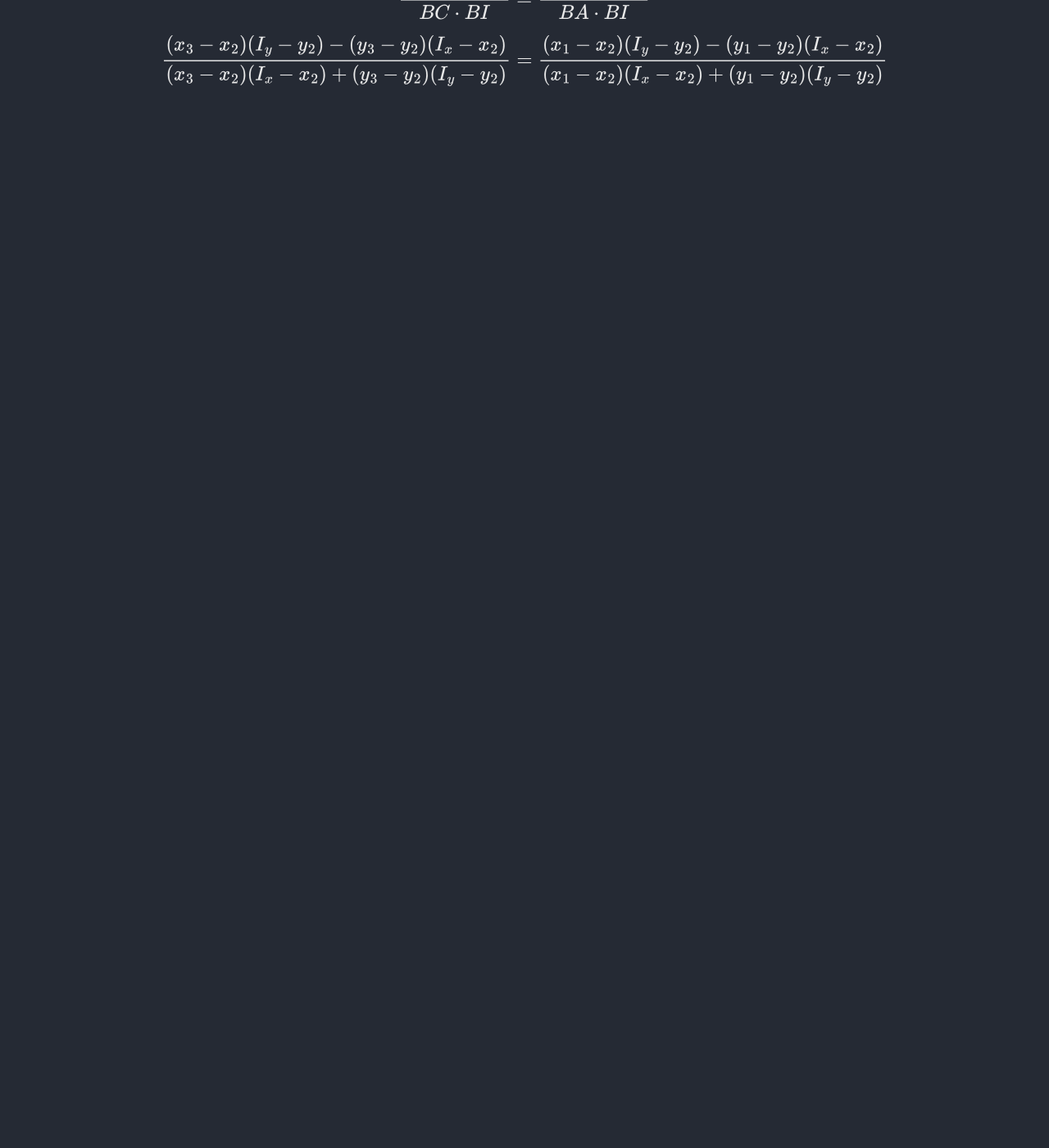
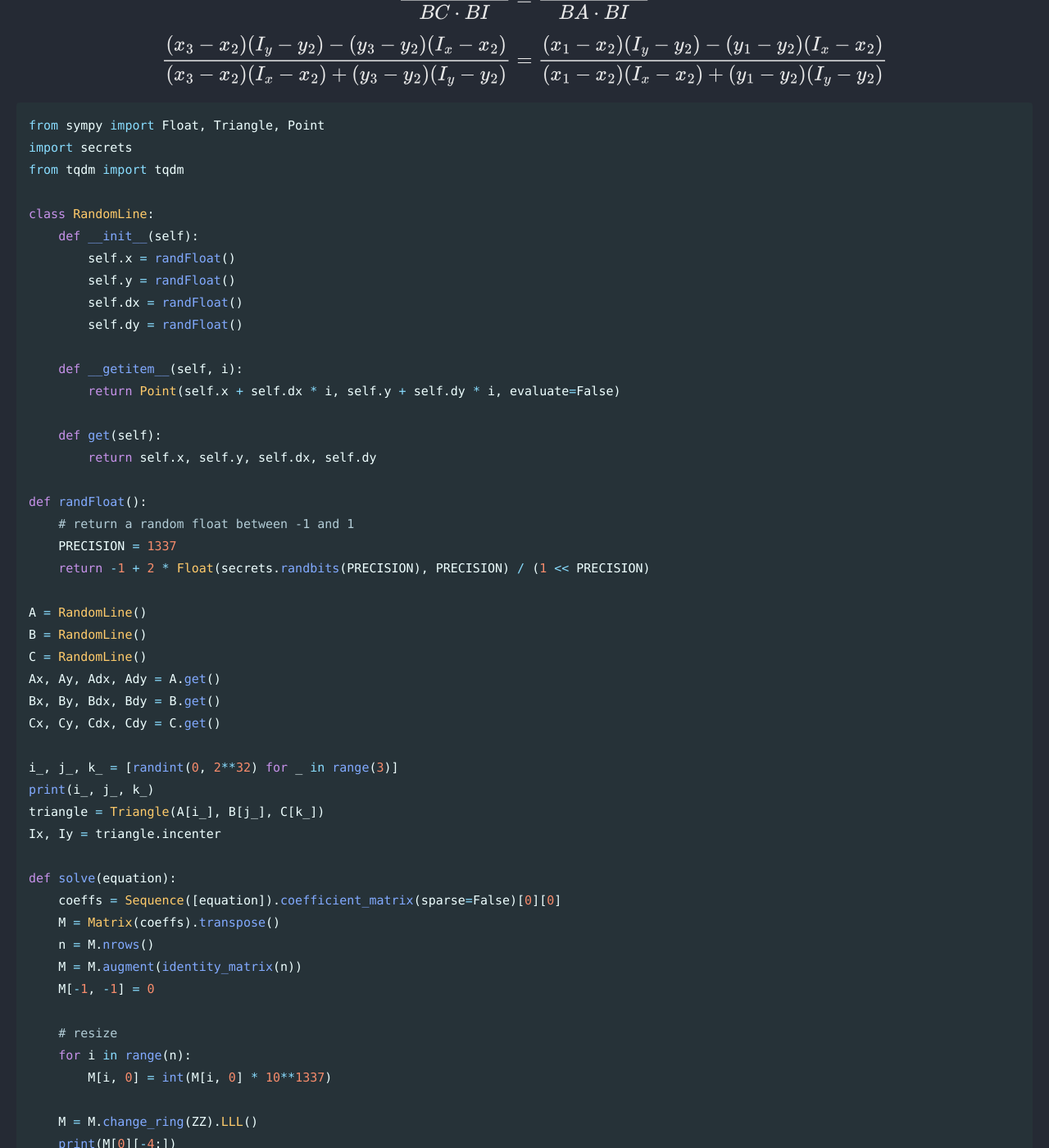
Before and after one commit to Connor-McCartney/Connor-McCartney.github.io, a Jekyll site: the page built from _pages/cryptography/other/Geometry-Hash-Balsn-CTF-2023.md, in a window 1280 px wide and 1400 px high, scrolled down 16132 px. Shown: the whole window at 82% size. Built offline with Jekyll 4.4.1, drawn with Linux system fonts in a browser that asks for light colours; cached includes are drawn as plain includes; before the commit the page ends 16287 px from its top, so only the background shows below that; some of the changed text lies outside the part shown.

Commit message:
Update Geometry-Hash-Balsn-CTF-2023.md

````diff
--- a/_pages/cryptography/other/Geometry-Hash-Balsn-CTF-2023.md
+++ b/_pages/cryptography/other/Geometry-Hash-Balsn-CTF-2023.md
@@ -585,3 +585,66 @@ $$\tan (\angle CBI) = \tan (\angle ABI)$$
 $$\frac{||BC \times BI||}{BC \cdot BI} = \frac{||BA \times BI||}{BA \cdot BI}$$
 
 $$\frac{(x_3-x_2)(I_y-y_2) - (y_3-y_2)(I_x-x_2)}{(x_3-x_2)(I_x-x_2) + (y_3-y_2)(I_y-y_2)} = \frac{(x_1-x_2)(I_y-y_2) - (y_1-y_2)(I_x-x_2)}{(x_1-x_2)(I_x-x_2) + (y_1-y_2)(I_y-y_2)}$$
+
+```python
+from sympy import Float, Triangle, Point
+import secrets
+from tqdm import tqdm
+
+class RandomLine:
+    def __init__(self):
+        self.x = randFloat()
+        self.y = randFloat()
+        self.dx = randFloat()
+        self.dy = randFloat()
+
+    def __getitem__(self, i):
+        return Point(self.x + self.dx * i, self.y + self.dy * i, evaluate=False)
+
+    def get(self):
+        return self.x, self.y, self.dx, self.dy
+
+def randFloat():
+    # return a random float between -1 and 1
+    PRECISION = 1337
+    return -1 + 2 * Float(secrets.randbits(PRECISION), PRECISION) / (1 << PRECISION)
+
+A = RandomLine()
+B = RandomLine()
+C = RandomLine()
+Ax, Ay, Adx, Ady = A.get()
+Bx, By, Bdx, Bdy = B.get()
+Cx, Cy, Cdx, Cdy = C.get()
+
+i_, j_, k_ = [randint(0, 2**32) for _ in range(3)]
+print(i_, j_, k_)
+triangle = Triangle(A[i_], B[j_], C[k_])
+Ix, Iy = triangle.incenter
+
+def solve(equation):
+    coeffs = Sequence([equation]).coefficient_matrix(sparse=False)[0][0]
+    M = Matrix(coeffs).transpose()
+    n = M.nrows()
+    M = M.augment(identity_matrix(n))
+    M[-1, -1] = 0
+
+    # resize
+    for i in range(n):
+        M[i, 0] = int(M[i, 0] * 10**1337)
+
+    M = M.change_ring(ZZ).LLL()
+    print(M[0][-4:])
+
+F.<i,j,k> = ZZ[]
+x1, y1 = Ax + Adx*i, Ay + Ady*i
+x2, y2 = Bx + Bdx*j, By + Bdy*j
+x3, y3 = Cx + Cdx*k, Cy + Cdy*k
+
+lhs = ((x3-x2)*(Iy-y2)-(y3-y2)*(Ix-x2)) * ((x1-x2)*(Ix-x2)+(y1-y2)*(Iy-y2))
+rhs = ((x1-x2)*(Iy-y2)-(y1-y2)*(Ix-x2)) * ((x3-x2)*(Ix-x2)+(y3-y2)*(Iy-y2))
+lhs = -lhs # cross product is negative for either lhs or rhs
+equation = lhs - rhs
+
+print(int(lhs(i=i_, j=j_, k=k_)) == int(rhs(i=i_, j=j_, k=k_)))
+solve(equation)
+```
````
